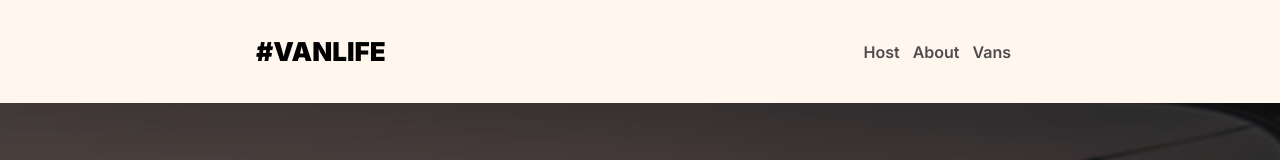
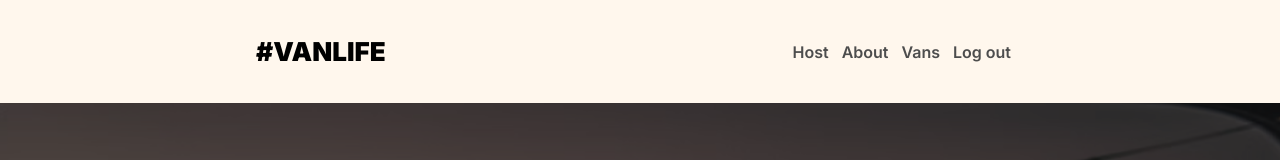
Before and after one commit to sabrinamaral/vanLife, a React (Vite) app: page / in a window 1280 px wide. Shown: the top 160 px of the page. Built offline with nearby package versions, Linux system fonts and the light colour scheme; no server answers; sample sign-in values are in the browser's storage; what miragejs would draw is missing.

Commit message:
add logout

```diff
--- a/src/components/Nav.jsx
+++ b/src/components/Nav.jsx
@@ -1,6 +1,13 @@
-import { Link, NavLink } from "react-router-dom";
+import { Link, NavLink, useNavigate } from "react-router-dom";
 
 export default function Nav() {
+  const navigate = useNavigate();
+
+  function fakeLogOut() {
+    localStorage.removeItem("loggedin");
+    navigate("login");
+  }
+
   return (
     <nav>
       <Link to="/" className="logo">
@@ -25,6 +32,11 @@ export default function Nav() {
         >
           Vans
         </NavLink>
+        {localStorage.length !== 0 && (
+          <button onClick={fakeLogOut} className="logout">
+            Log out
+          </button>
+        )}
       </div>
     </nav>
   );
```
